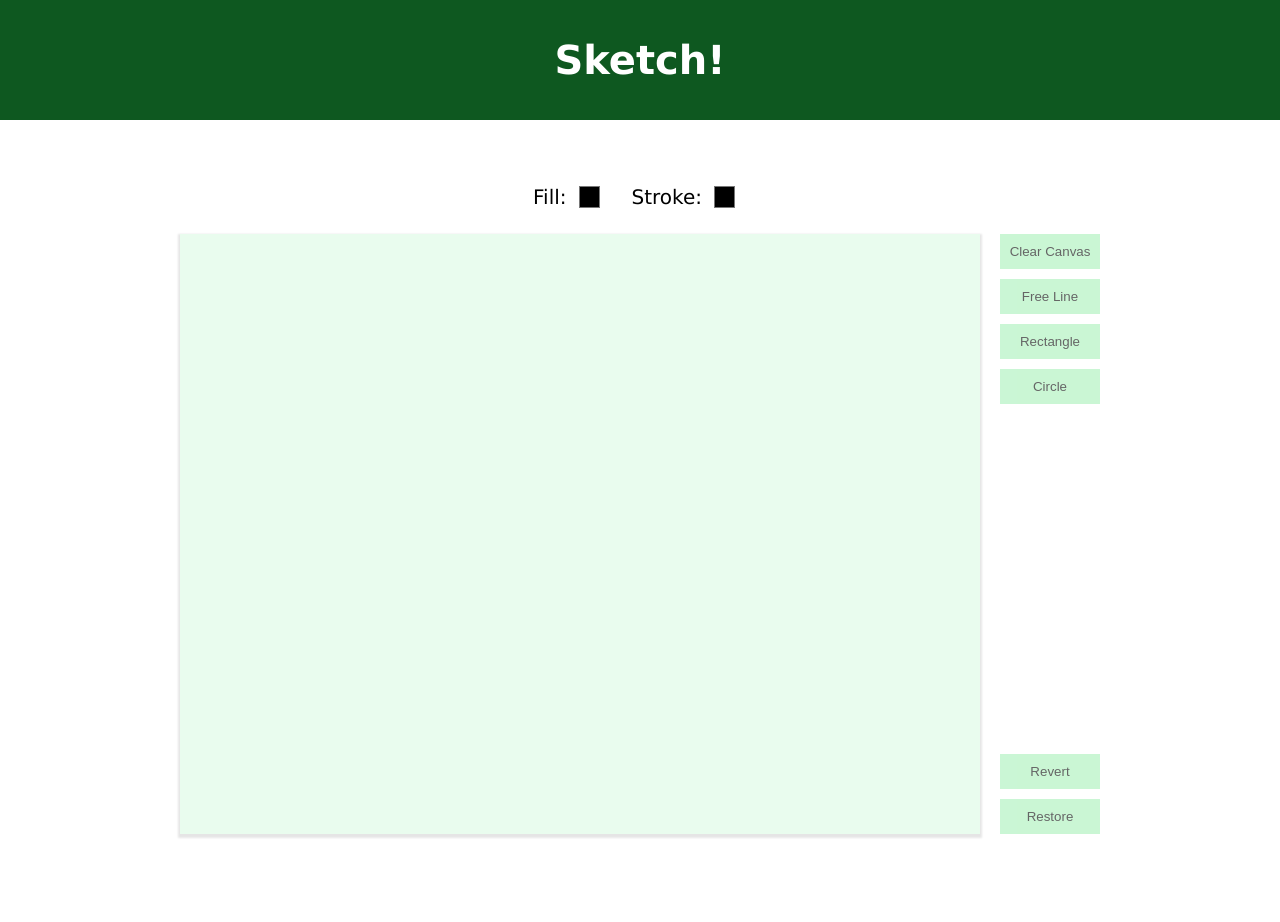
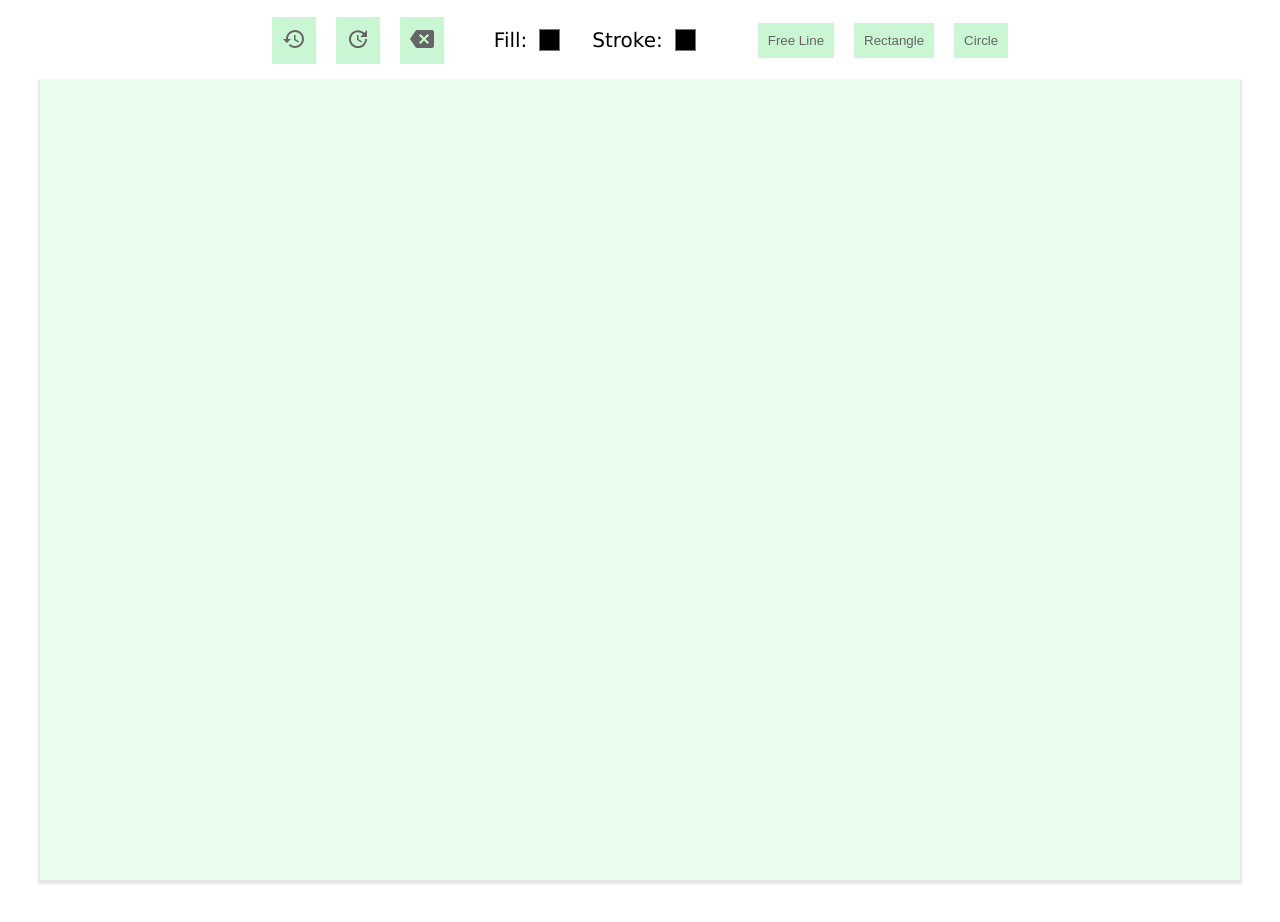
Before and after one commit to j-toscani/quicksketchcanvas, a website built with Vite: page index.html in a window 1280 px wide. Built offline with nearby package versions, Linux system fonts and the light colour scheme.

Commit message:
rearrange buttons, increase drawable space

```diff
--- a/index.html
+++ b/index.html
@@ -9,10 +9,39 @@
 </head>
 
 <body>
-  <header class="flex-center">
-    <h1>Sketch!</h1>
-  </header>
-  <main class="flex-center">
+  <header class="drawable-controls">
+    <div class="drawables-list">
+      <button class="canvas-button res-rev" data-canvas="revert">
+        <svg xmlns="http://www.w3.org/2000/svg" height="24px" viewBox="0 0 24 24" width="24px" fill="#000000">
+          <path d="M0 0h24v24H0z" fill="none" />
+          <path
+            d="M13 3c-4.97 0-9 4.03-9 9H1l3.89 3.89.07.14L9 12H6c0-3.87 3.13-7 7-7s7 3.13 7 7-3.13 7-7 7c-1.93 0-3.68-.79-4.94-2.06l-1.42 1.42C8.27 19.99 10.51 21 13 21c4.97 0 9-4.03 9-9s-4.03-9-9-9zm-1 5v5l4.28 2.54.72-1.21-3.5-2.08V8H12z" />
+        </svg>
+      </button>
+      <button class="canvas-button res-rev" data-canvas="restore">
+        <svg xmlns="http://www.w3.org/2000/svg" enable-background="new 0 0 24 24" height="24px" viewBox="0 0 24 24"
+          width="24px" fill="#000000">
+          <g>
+            <rect fill="none" height="24" width="24" x="0" />
+          </g>
+          <g>
+            <g>
+              <g>
+                <path
+                  d="M21,10.12h-6.78l2.74-2.82c-2.73-2.7-7.15-2.8-9.88-0.1c-2.73,2.71-2.73,7.08,0,9.79s7.15,2.71,9.88,0 C18.32,15.65,19,14.08,19,12.1h2c0,1.98-0.88,4.55-2.64,6.29c-3.51,3.48-9.21,3.48-12.72,0c-3.5-3.47-3.53-9.11-0.02-12.58 s9.14-3.47,12.65,0L21,3V10.12z M12.5,8v4.25l3.5,2.08l-0.72,1.21L11,13V8H12.5z" />
+              </g>
+            </g>
+          </g>
+        </svg>
+      </button>
+      <button class="canvas-button" data-canvas="clear">
+        <svg xmlns="http://www.w3.org/2000/svg" height="24px" viewBox="0 0 24 24" width="24px" fill="#000000">
+          <path d="M0 0h24v24H0z" fill="none" />
+          <path
+            d="M22 3H7c-.69 0-1.23.35-1.59.88L0 12l5.41 8.11c.36.53.9.89 1.59.89h15c1.1 0 2-.9 2-2V5c0-1.1-.9-2-2-2zm-3 12.59L17.59 17 14 13.41 10.41 17 9 15.59 12.59 12 9 8.41 10.41 7 14 10.59 17.59 7 19 8.41 15.41 12 19 15.59z" />
+        </svg>
+      </button>
+    </div>
     <ul class="style-select-list">
       <li>
         <label class="style-label" for="fill">
@@ -27,17 +56,13 @@
         <input type="color" data-style="stroke" name="stroke" id="stroke">
       </li>
     </ul>
+    <div class="drawables-list" data-canvas="drawables">
+
+    </div>
+  </header>
+  <main class="flex-center">
     <section class="canvas-section">
-      <canvas width="800" height="600"></canvas>
-      <aside>
-        <div class="drawables-list" data-canvas="drawables">
-          <button class="canvas-button" data-canvas="clear"> Clear Canvas </button>
-        </div>
-        <div class="drawables-list">
-          <button class="canvas-button res-rev" data-canvas="revert"> Revert </button>
-          <button class="canvas-button res-rev" data-canvas="restore"> Restore </button>
-        </div>
-      </aside>
+      <canvas width="1200" height="800"></canvas>
     </section>
   </main>
   <footer></footer>
--- a/src/style.css
+++ b/src/style.css
@@ -25,10 +25,7 @@ body {
   width: 100%;
   display: grid;
   grid-template-columns: 1fr;
-  grid-template-rows: 15vh 1fr 20vh;
-}
-main {
-  margin-top: 2rem;
+  grid-template-rows: 10vh 1fr 20vh;
 }
 h1 {
   font-weight: 600;
@@ -37,11 +34,6 @@ h1 {
 canvas {
   background-color: var(--color-500);
   box-shadow: 0px 2px 2px 2px rgba(0, 0, 0, 0.1);
-}
-
-header {
-  background: var(--color-100);
-  color: white;
 }
 
 .flex-center {
@@ -67,6 +59,7 @@ input[type="color"] {
   flex-flow: wrap;
   list-style: none;
   padding: 0;
+  margin: 1rem 2rem;
 }
 
 .style-select-list > li {
@@ -93,19 +86,6 @@ input[type="color"] {
   flex-flow: row;
 }
 
-canvas + aside {
-  display: flex;
-  flex-flow: column;
-  justify-content: space-between;
-
-  margin-left: 1rem;
-  height: 100%;
-}
-
-aside > button:last-of-type {
-  margin-bottom: 0;
-}
-
 .canvas-button {
   border: none;
   cursor: pointer;
@@ -128,15 +108,17 @@ button:active {
 }
 
 .drawables-list {
-  display: flex;
-  flex-flow: column;
-
-  margin-top: 0;
-  padding: 0;
+  display: grid;
+  grid-template-rows: 1fr;
+  grid-template-columns: auto;
+  gap: 1rem;
+  grid-auto-flow: column;
 }
 
-.drawables-list > *:not(:last-child) {
-  margin-bottom: 0.5rem;
+.drawable-controls {
+  display: flex;
+  align-items: center;
+  justify-content: center;
 }
 
 .drawables-list__item {
```
